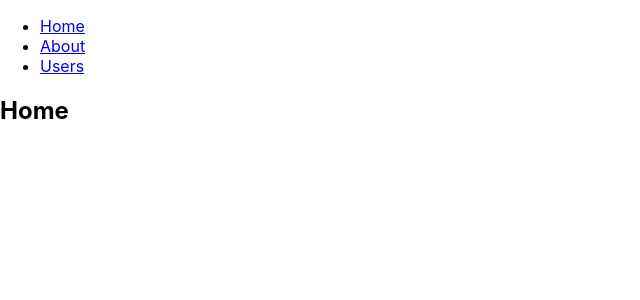
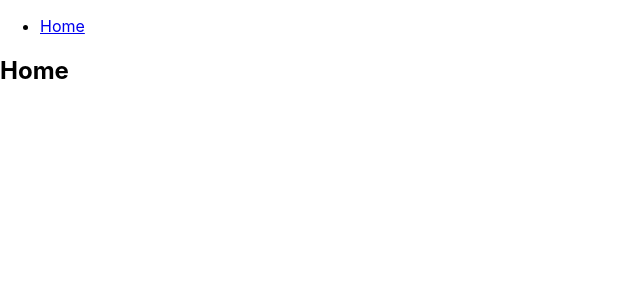
Before and after one commit to JiangTianXiang/unsplash-gallery, a React (Create React App) app: page / in a window 1280 px wide. Shown: the top 300 px of the page, without its empty margins (0-640 px from the left). Built offline with nearby package versions, Linux system fonts and the light colour scheme.

Commit message:
Setted up basic file structures

```diff
--- /dev/null
+++ b/jsconfig.json
@@ -0,0 +1,6 @@
+{
+    "compilerOptions": {
+        "baseUrl": "src"
+    },
+    "include": ["src"]
+}
--- a/src/App.js
+++ b/src/App.js
@@ -15,24 +15,12 @@
             <li>
               <Link to="/">Home</Link>
             </li>
-            <li>
-              <Link to="/about">About</Link>
-            </li>
-            <li>
-              <Link to="/users">Users</Link>
-            </li>
           </ul>
         </nav>
 
         {/* A <Switch> looks through its children <Route>s and
             renders the first one that matches the current URL. */}
         <Switch>
-          <Route path="/about">
-            <About />
-          </Route>
-          <Route path="/users">
-            <Users />
-          </Route>
           <Route path="/">
             <Home />
           </Route>
@@ -45,11 +33,3 @@
 function Home() {
   return <h2>Home</h2>;
 }
-
-function About() {
-  return <h2>About</h2>;
-}
-
-function Users() {
-  return <h2>Users</h2>;
-}
```
Also changed, not shown: src/components/DataCenter/index.js (added), src/components/Image/index.js (added), src/components/Request/index.js (added), src/pages/Home/index.js (added).
